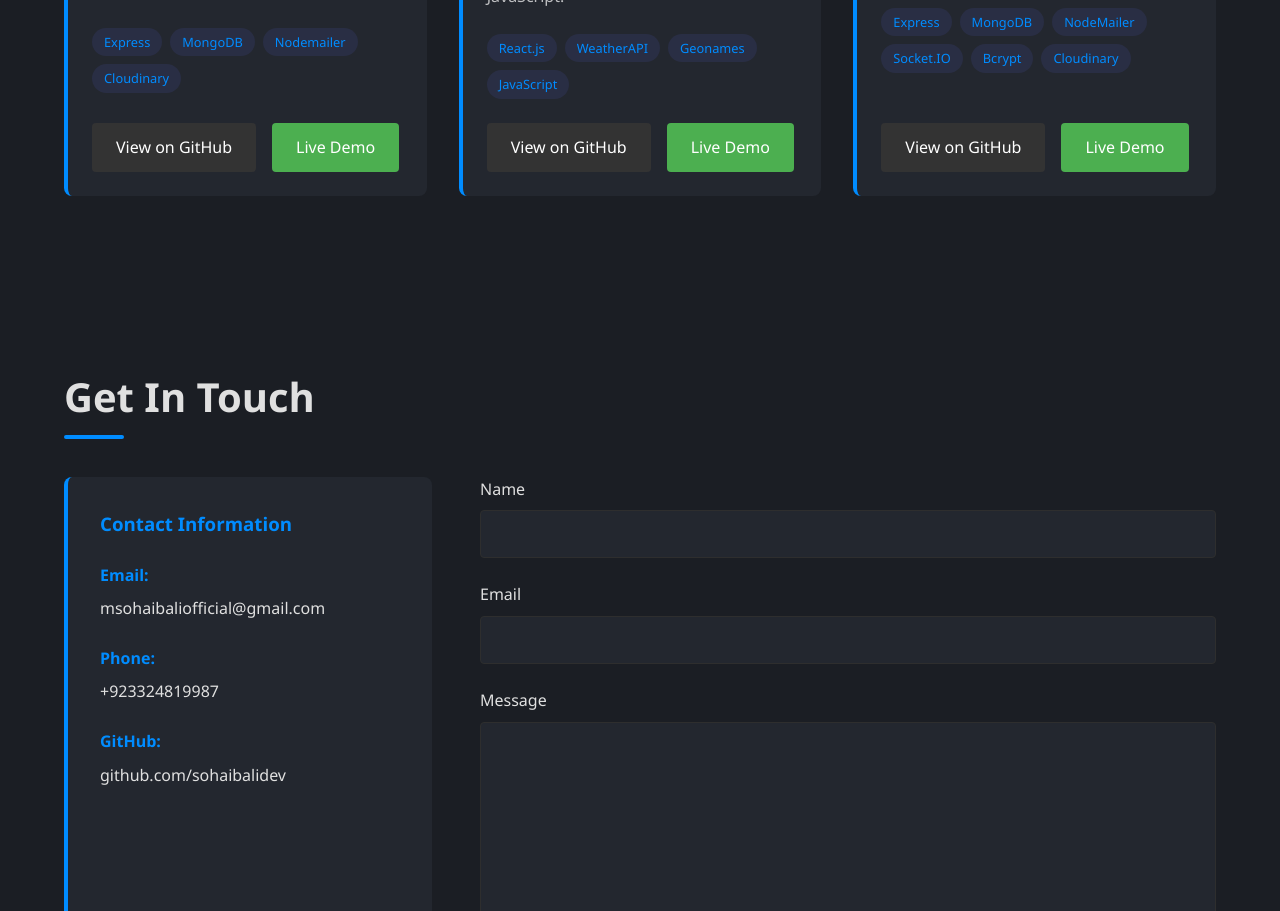
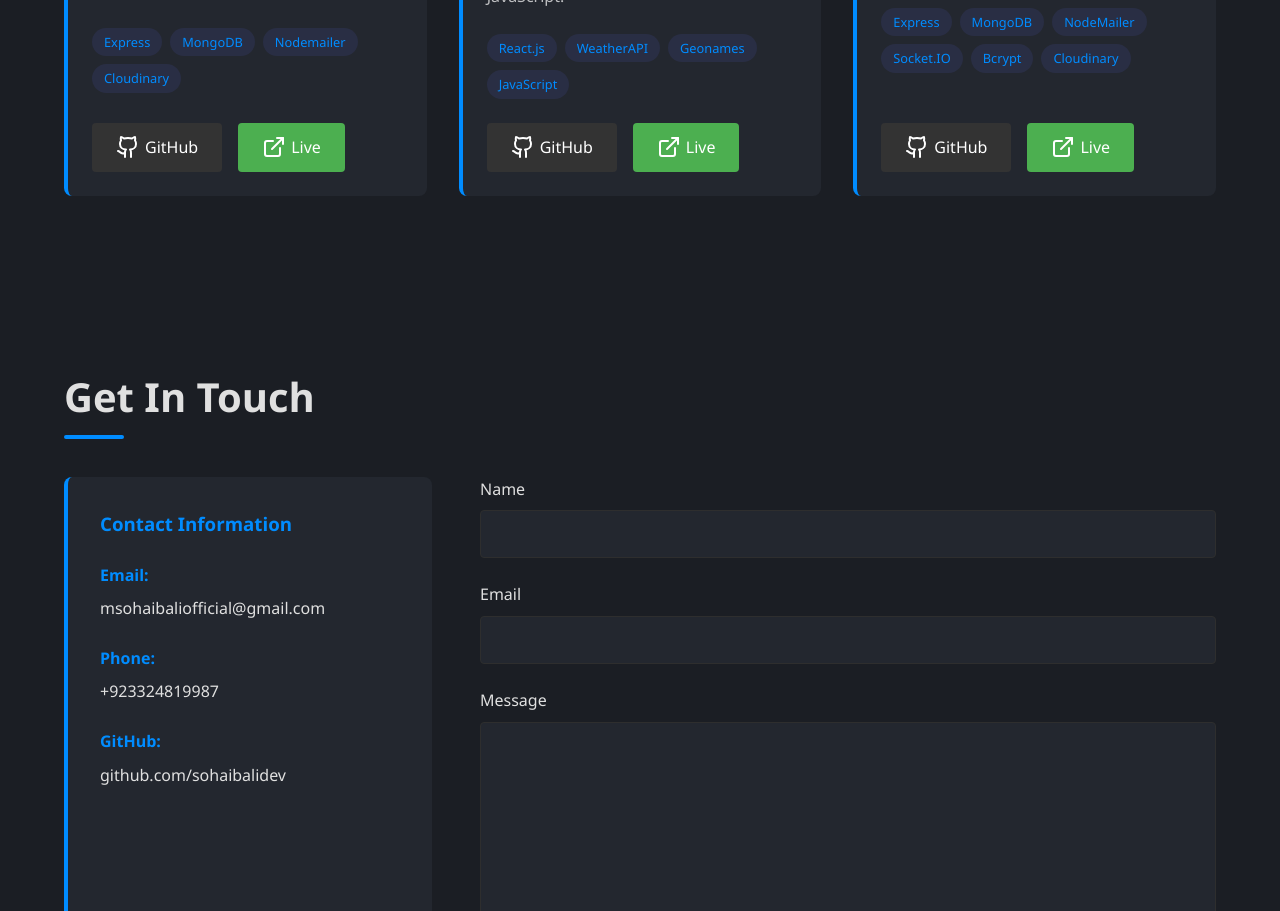
Before and after one commit to sohaibalidev/portfolio, a React (Create React App) app: page / in a window 1280 px wide. Shown: the part 2960-3871 px from the top of the page. Built offline with nearby package versions, Linux system fonts and the light colour scheme; a web font is replaced by a local one.

Commit message:
Updated portfolio content

```diff
--- a/package.json
+++ b/package.json
@@ -8,6 +8,7 @@
     "@testing-library/react": "^16.3.0",
     "@testing-library/user-event": "^13.5.0",
     "aos": "^2.3.4",
+    "lucide-react": "^0.517.0",
     "react": "^19.1.0",
     "react-dom": "^19.1.0",
     "react-scripts": "5.0.1",
--- a/src/components/Projects/Projects.css
+++ b/src/components/Projects/Projects.css
@@ -47,6 +47,8 @@
 .project-links {
     display: flex;
     gap: 1rem;
+    display: flex;
+    flex-direction: row;
 }
 
 .github-btn {
@@ -81,22 +83,6 @@
 .view-on-github {
     margin-top: auto;
 }
-/*
-.project-card {
-    background: #fff;
-    border-radius: 12px;
-    padding: 1.5rem;
-    box-shadow: 0 8px 16px rgba(0, 0, 0, 0.08);
-    transition: transform 0.3s ease, box-shadow 0.3s ease;
-    display: flex;
-    flex-direction: column;
-    align-items: flex-start;
-}
-
-.project-card:hover {
-    transform: translateY(-5px);
-    box-shadow: 0 12px 24px rgba(0, 0, 0, 0.1);
-} */
 
 .project-image {
     width: 100%;
@@ -106,8 +92,20 @@
     margin-bottom: 1rem;
 }
 
-/* .projects-grid {
-    display: grid;
-    gap: 2rem;
-    grid-template-columns: repeat(auto-fit, minmax(300px, 1fr));
-} */
+.github-btn,
+.demo-btn {
+    display: flex !important;
+    flex-direction: row !important;
+    gap: 5px;
+}
+
+.project-links svg {
+    width: 24px;
+    height: 24px;
+    display: block;
+    margin: auto !important;
+}
+
+.project-links span {
+    margin: auto;
+}
--- a/src/components/Projects/Projects.js
+++ b/src/components/Projects/Projects.js
@@ -1,3 +1,4 @@
+import { Github, ExternalLink as ExternalLinkIcon } from 'lucide-react';
 import './Projects.css';
 
 const Projects = ({ id, projects }) => {
@@ -20,14 +21,24 @@ const Projects = ({ id, projects }) => {
                                 ))}
                             </div>
                             <div className="project-links view-on-github">
-                                <a href={project.githubLink} target="_blank"
+                                {/* <a href={project.githubLink} target="_blank"
                                     rel="noopener noreferrer" className="btn github-btn">
                                     View on GitHub
+                                </a> */}
+                                <a href={project.githubLink} target="_blank" rel="noopener noreferrer"
+                                    className="btn github-btn">
+                                    <Github />
+                                    <span>GitHub</span>
                                 </a>
                                 {project.demoLink !== '#' && (
-                                    <a href={project.demoLink} target="_blank"
-                                        rel="noopener noreferrer" className="btn demo-btn">
-                                        Live Demo
+                                    // <a href={project.demoLink} target="_blank"
+                                    //     rel="noopener noreferrer" className="btn demo-btn">
+                                    //     Live Demo
+                                    // </a>
+                                    <a href={project.demoLink} target="_blank" rel="noopener noreferrer"
+                                        className="btn demo-btn">
+                                        <ExternalLinkIcon />
+                                        <span>Live</span>
                                     </a>
                                 )}
                             </div>
```
Also changed, not shown: 1 other file (tests, documents, lock files or other folders).
